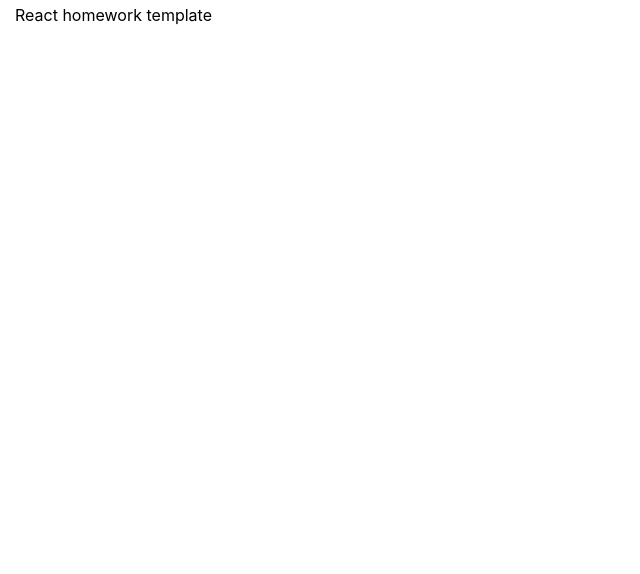
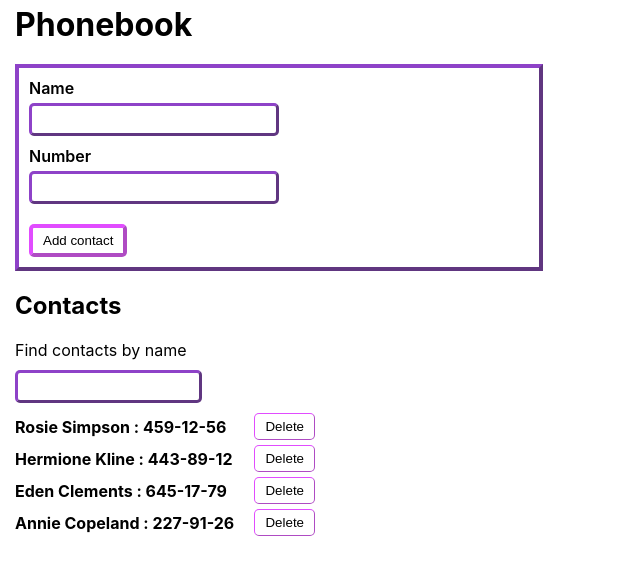
Before and after one commit to Vendettich13/goit-react-hw-02-phonebook, a React (Create React App) app: page / in a window 1280 px wide. Shown: the top 574 px of the page, without its empty margins (0-640 px from the left). Built offline with nearby package versions, Linux system fonts and the light colour scheme.

Commit message:
did tasks

```diff
--- a/package.json
+++ b/package.json
@@ -7,6 +7,8 @@
     "@testing-library/jest-dom": "^5.16.3",
     "@testing-library/react": "^12.1.4",
     "@testing-library/user-event": "^13.5.0",
+    "formik": "^2.2.9",
+    "nanoid": "^4.0.0",
     "react": "^18.1.0",
     "react-dom": "^18.1.0",
     "react-scripts": "5.0.1",
--- a/src/components/App.jsx
+++ b/src/components/App.jsx
@@ -1,7 +1,55 @@
-export const App = () => {
-  return (
-    <div>
-      React homework template
-    </div>
-  );
+import { Component } from "react"
+import { ContactList } from "./ContactList/ContactList";
+import { Form } from "./Form/Form";
+import { Filter } from "./Filter/Filter";
+import { nanoid } from 'nanoid'
+
+
+export class App extends Component {
+  state = {
+  contacts: [{id: 'id-1', name: 'Rosie Simpson', number: '459-12-56'},
+    {id: 'id-2', name: 'Hermione Kline', number: '443-89-12'},
+    {id: 'id-3', name: 'Eden Clements', number: '645-17-79'},
+    {id: 'id-4', name: 'Annie Copeland', number: '227-91-26'},],
+  filter: ''
+  }
+
+  changeFilter = (e) => {
+    const { value } = e.currentTarget;
+    this.setState({filter: value})
+  }
+
+  getFilteredContacts = () => {
+    const normalizedFilter = this.state.filter.toLowerCase();
+    return this.state.contacts.filter(contact => {
+     return contact.name.toLowerCase().includes(normalizedFilter)
+    })
+  }
+
+  handleSubmit = (name, number) => {
+    const isExist = this.state.contacts.map(contact => { return contact.name })
+      if (isExist.includes(name)) {
+        return alert(`${name} is already in contacts.`)
+      } else this.setState(prevState => ({
+        contacts: [...prevState.contacts, { name, id: nanoid(), number }]
+      }))
+      this.setState({ name: '', number: '' })
+  }
+
+  deleteContact = (contactId) => {
+    this.setState(prevState => ({
+      contacts: prevState.contacts.filter(contact => contact.id !== contactId)
+    }))
+  }
+
+  render() {
+    const filteredContacts = this.getFilteredContacts();
+  return <div>
+  <h1>Phonebook</h1>
+    <Form onSubmit={this.handleSubmit} />
+  <h2>Contacts</h2>
+    <Filter value={this.state.filter} onChange={this.changeFilter} />
+    <ContactList contacts={filteredContacts} onDelete={this.deleteContact} />
+</div>
+  }
 };
--- /dev/null
+++ b/src/components/ContactItem/ContactItem.jsx
@@ -0,0 +1,6 @@
+export const ContactItem = ({contact:{name, number, id}, onDelete}) => {
+    return <>
+        <p>{name} : {number}</p>
+        <button type="button" onClick={() => {onDelete(id)}}>Delete</button>
+    </>
+}
--- /dev/null
+++ b/src/components/ContactList/ContactList.jsx
@@ -0,0 +1,11 @@
+import { ContactItem } from "components/ContactItem/ContactItem"
+import css from "../ContactList/ContactList.module.css"
+
+export const ContactList = ({contacts, onDelete}) => {
+    return <ul className={css.list}>
+        {contacts.map(contact => {
+            return <li key={contact.id}><ContactItem contact={contact} onDelete={onDelete} /></li>
+        })}
+
+    </ul>
+}
--- /dev/null
+++ b/src/components/ContactList/ContactList.module.css
@@ -0,0 +1,23 @@
+.list li:not(:last-child) {
+    margin-bottom: 5px;
+}
+.list li  {
+    max-width: 300px;
+    display: flex;
+    align-items: center;
+    justify-content: space-between;
+}
+.list li p {
+    font-weight: bold;
+}
+.list li button {
+    padding: 5px 10px;
+    border: 1px outset rgba(213, 3, 255, 0.71);
+    border-radius: 5px;
+    transition: transform 500ms cubic-bezier(0.165, 0.84, 0.44, 1), border 500ms cubic-bezier(0.165, 0.84, 0.44, 1);
+}
+.list li button:hover,
+.list li button:focus {
+    transform: scale(1.05);
+    border: 1px outset rgba(235, 137, 255, 0.71);
+}
--- /dev/null
+++ b/src/components/Filter/Filter.jsx
@@ -0,0 +1,8 @@
+import css from "../Filter/Filter.module.css"
+
+export const Filter = ({ value, onChange }) => {
+    return <div className={css.filter}>
+        <p>Find contacts by name</p>
+        <input type="text" onChange={onChange} value={value} />
+    </div>
+}
--- /dev/null
+++ b/src/components/Filter/Filter.module.css
@@ -0,0 +1,14 @@
+.filter {
+    max-width: 500px;
+}
+.filter p {
+margin-top: 20px;
+margin-bottom: 10px;
+}
+.filter input {
+    max-width: 250px;
+    height: 25px;
+    border: 3px outset rgba(123, 34, 191, 0.85);
+    border-radius: 5px;
+    margin-bottom: 10px;
+}
--- /dev/null
+++ b/src/components/Form/Form.jsx
@@ -0,0 +1,54 @@
+import { Formik } from "formik";
+import { Component } from "react";
+import { nanoid } from 'nanoid'
+import css from "../Form/Form.module.css"
+
+
+export class Form extends Component {
+    state = {
+        name: '',
+        number: ''
+    }
+
+    contactsId = nanoid();
+
+    handleChange = (e) => {
+    e.preventDefault();
+    const { name, value } = e.currentTarget;
+    this.setState({ [name]: value })
+    }
+
+    handleSubmit = (e) => {
+    e.preventDefault();
+    const { name, number } = e.target.elements;
+    this.props.onSubmit(name.value, number.value)
+    name.value = '';
+    number.value = '';
+    }
+
+    render() {
+        return <form onSubmit={this.handleSubmit} className={css.form}>
+        <label htmlFor={this.contactsId}>
+            <p>Name</p> <input
+        id={this.contactsId}
+        onChange={this.handleChange}
+        type="text"
+        name="name"
+        pattern="^[a-zA-Zа-яА-Я]+(([' -][a-zA-Zа-яА-Я ])?[a-zA-Zа-яА-Я]*)*$"
+        title="Name may contain only letters, apostrophe, dash and spaces. For example Adrian, Jacob Mercer, Charles de Batz de Castelmore d'Artagnan"
+        required/>
+        </label>
+        <label htmlFor={this.contactsId}>
+            <p>Number</p> <input
+        id={this.contactsId}
+        onChange={this.handleChange}
+        type="tel"
+        name="number"
+        pattern="\+?\d{1,4}?[-.\s]?\(?\d{1,3}?\)?[-.\s]?\d{1,4}[-.\s]?\d{1,4}[-.\s]?\d{1,9}"
+        title="Phone number must be digits and can contain spaces, dashes, parentheses and can start with +"
+        required/>
+        </label>
+        <button type="submit">Add contact</button>
+      </form>
+    }
+}
--- /dev/null
+++ b/src/components/Form/Form.module.css
@@ -0,0 +1,34 @@
+.form {
+    max-width: 500px;
+    padding: 10px;
+    margin-top: 20px;
+    margin-bottom: 20px;
+    border: 4px outset rgba(123, 34, 191, 0.85);
+}
+.form label {
+    display: flex;
+    flex-direction: column;
+    max-width: 250px;
+    margin-bottom: 10px;
+}
+.form button {
+    padding: 5px 10px;
+    margin-top: 10px;
+    border: 4px outset rgba(213, 3, 255, 0.71);
+    border-radius: 5px;
+    transition: transform 500ms cubic-bezier(0.165, 0.84, 0.44, 1), border 500ms cubic-bezier(0.165, 0.84, 0.44, 1);
+}
+.form button:hover,
+.form button:focus {
+    transform: scale(1.05);
+    border: 4px outset rgba(235, 137, 255, 0.71);
+}
+.form input {
+    height: 25px;
+    border: 3px outset rgba(123, 34, 191, 0.85);
+    border-radius: 5px;
+}
+.form p {
+    margin-bottom: 5px;
+    font-weight: 600;
+}
--- a/src/index.css
+++ b/src/index.css
@@ -45,4 +45,7 @@ img {
 button {
   border: none;
   padding: 0;
+  cursor: pointer;
+  background-color: transparent;
+  margin: 0;
 }
```
Also changed, not shown: 1 other file (tests, documents, lock files or other folders).
